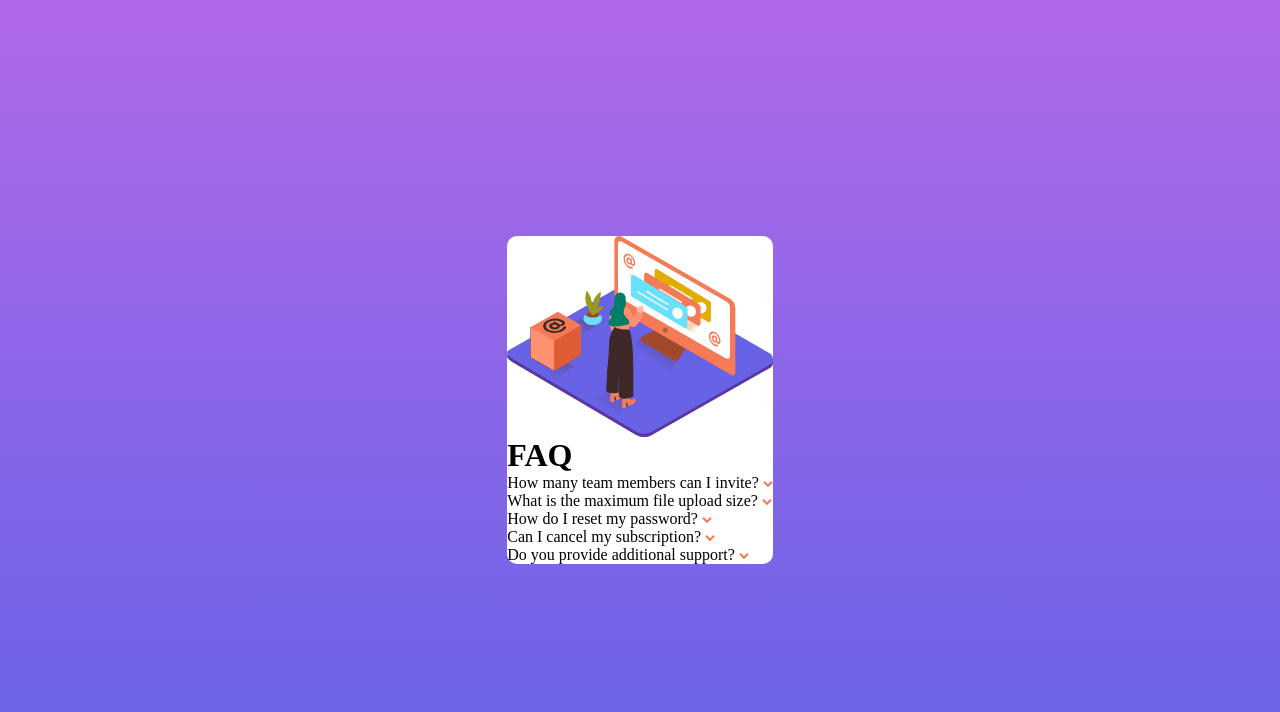
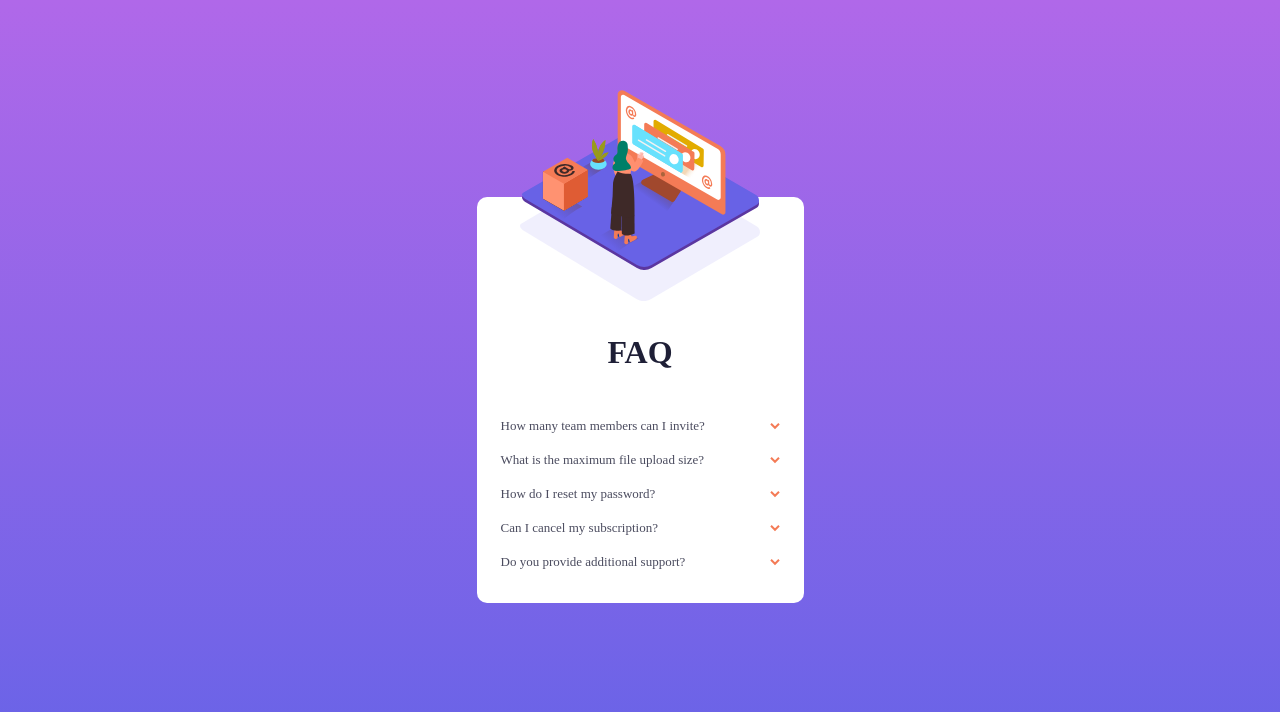
Before and after one commit to mariambuzaladze/FAQ-Accordion-card, a plain HTML site: page index.html in a window 1280 px wide. Drawn offline with Linux system fonts and the light colour scheme.

Commit message:
fix styles

```diff
--- a/index.html
+++ b/index.html
@@ -10,14 +10,15 @@
   <body>
     <div class="container">
       <img
+        class="woman"
         src="./images/illustration-woman-online-mobile.svg"
         alt="illustrationn of a woman and computer"
       />
       <div class="content">
         <h1>FAQ</h1>
         <div class="questions">
-          <div class="question">
-            <span>How many team members can I invite?</span>
+          <div class="question-div">
+            <span class="question">How many team members can I invite?</span>
             <img
               class="arrow-down"
               src="./images/icon-arrow-down.svg"
@@ -25,8 +26,8 @@
             />
           </div>
 
-          <div class="question">
-            <span>What is the maximum file upload size?</span>
+          <div class="question-div">
+            <span class="question">What is the maximum file upload size?</span>
             <img
               class="arrow-down"
               src="./images/icon-arrow-down.svg"
@@ -34,8 +35,8 @@
             />
           </div>
 
-          <div class="question">
-            <span>How do I reset my password?</span>
+          <div class="question-div">
+            <span class="question">How do I reset my password?</span>
             <img
               class="arrow-down"
               src="./images/icon-arrow-down.svg"
@@ -43,8 +44,8 @@
             />
           </div>
 
-          <div class="question">
-            <span>Can I cancel my subscription?</span>
+          <div class="question-div">
+            <span class="question">Can I cancel my subscription?</span>
             <img
               class="arrow-down"
               src="./images/icon-arrow-down.svg"
@@ -52,8 +53,8 @@
             />
           </div>
 
-          <div class="question">
-            <span>Do you provide additional support?</span>
+          <div class="question-div">
+            <span class="question">Do you provide additional support?</span>
             <img
               class="arrow-down"
               src="./images/icon-arrow-down.svg"
--- a/style.css
+++ b/style.css
@@ -13,9 +13,44 @@ body {
 }
 
 .container {
+  background-image: url(./images/bg-pattern-mobile.svg);
+  background-repeat: no-repeat;
+  background-position: top;
   background-color: white;
   border-radius: 10px;
   display: flex;
   flex-direction: column;
   align-items: center;
+  gap: 40px;
 }
+
+.woman {
+  width: 237px;
+  height: 180px;
+  margin-top: -107px;
+}
+
+.content {
+  display: flex;
+  flex-direction: column;
+  align-items: center;
+  padding: 24px;
+  gap: 38px;
+}
+
+h1 {
+  color: #1e1f36;
+}
+
+.question-div {
+  width: 279px;
+  height: 34px;
+  display: flex;
+  align-items: center;
+  justify-content: space-between;
+}
+
+.question {
+  font-size: 13px;
+  color: #4b4c5f;
+}
```
